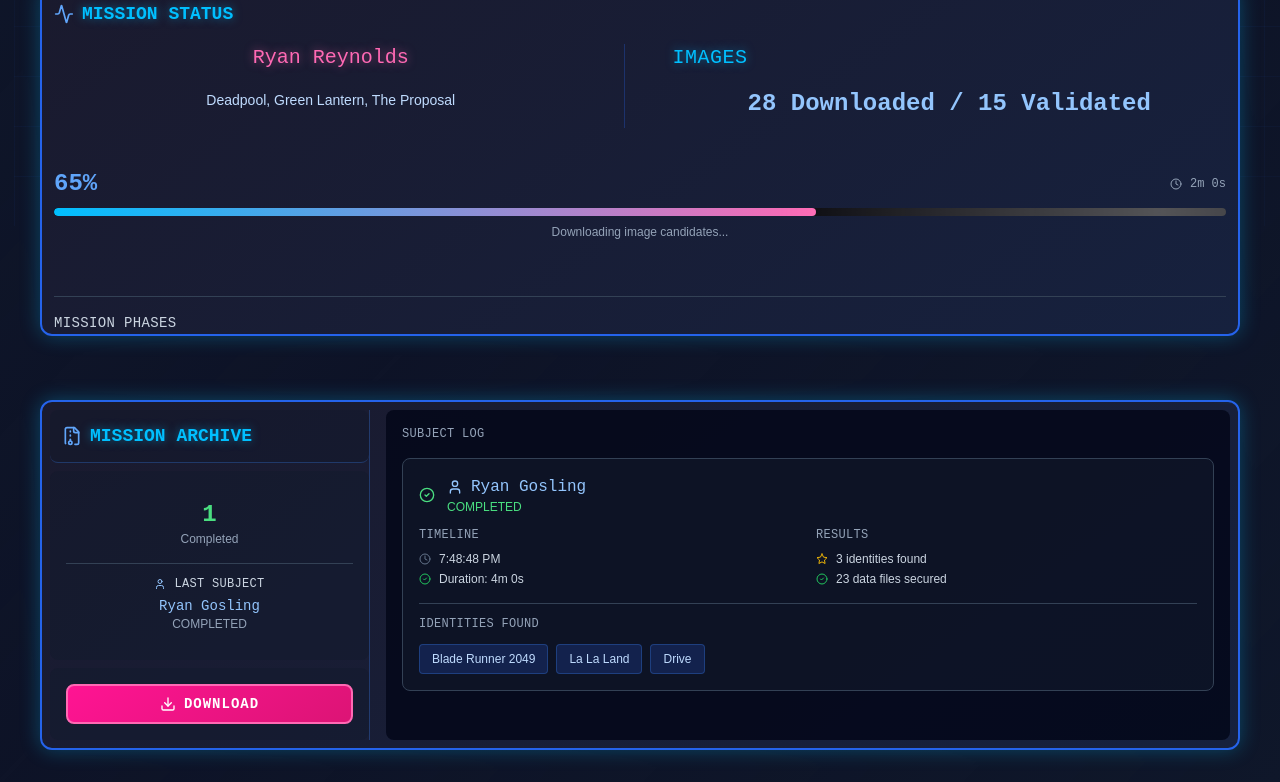
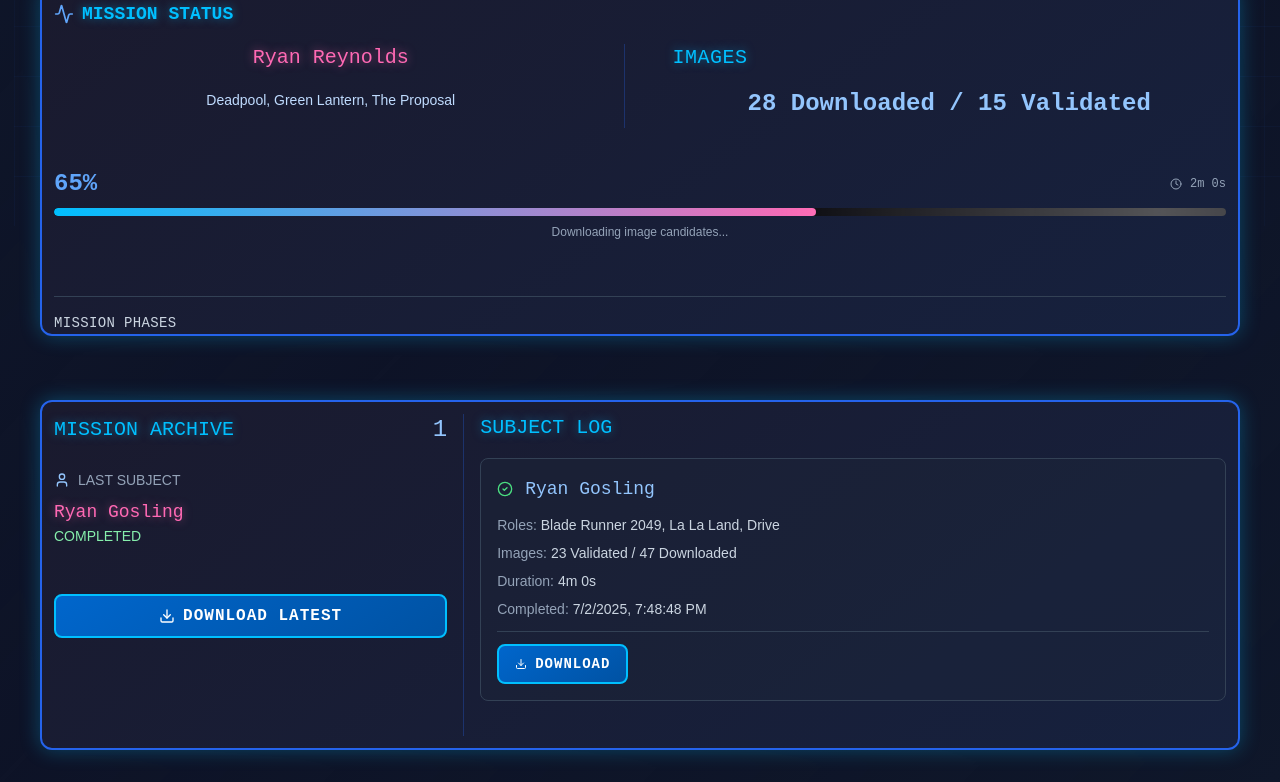
Before and after one commit to Esilos92/print-prep-node, a Next.js app in the folder dashboard/: page / in a window 1280 px wide. Shown: the part 588-1370 px from the top of the page. Built offline with nearby package versions, Linux system fonts and the light colour scheme.

Commit message:
Update JobHistory.tsx

```diff
--- a/dashboard/src/components/JobHistory.tsx
+++ b/dashboard/src/components/JobHistory.tsx
@@ -45,11 +45,11 @@ export default function JobHistory({ jobs }: JobHistoryProps) {
   const getStatusColor = (status: string) => {
     switch (status) {
       case 'completed':
-        return 'text-green-400';
+        return 'text-green-300';
       case 'error':
         return 'text-red-400';
       case 'running':
-        return 'text-blue-400';
+        return 'text-yellow-300';
       default:
         return 'text-slate-400';
     }
@@ -63,183 +63,126 @@ export default function JobHistory({ jobs }: JobHistoryProps) {
     return minutes > 0 ? `${minutes}m ${seconds}s` : `${seconds}s`;
   };
 
+  const completedCount = jobs.filter(j => j.status === 'completed').length;
+  const lastJob = jobs.length > 0 ? jobs[0] : null;
+
   return (
     <div className="cyber-panel">
-      <div className="flex h-full p-2">
+      <div style={{ display: 'flex', flexDirection: 'row', height: '100%', padding: '12px' }}>
 
-        {/* Left Section - Header & Summary */}
-        <div className="w-80 flex flex-col border-r border-blue-500/30 mr-2">
-          {/* Header */}
-          <div className="flex items-center justify-between p-3 border-b border-blue-500/30 flex-shrink-0 bg-slate-900/30 rounded-lg mb-2">
-            <div className="flex items-center gap-2">
-              <FileArchive className="w-5 h-5 text-blue-400" />
-              <h3 className="text-lg font-cyber font-bold text-glow-blue">
-                MISSION ARCHIVE
-              </h3>
+        {/* LEFT COLUMN - 35% */}
+        <div style={{ width: '35%', paddingRight: '16px', borderRight: '1px solid rgba(37, 99, 235, 0.3)' }}>
+
+          {/* Mission Archive Header + Completed Count on same line */}
+          <div className="flex items-center justify-between">
+            <span className="font-cyber text-xl text-glow-blue">MISSION ARCHIVE</span>
+            <span className="font-cyber text-2xl text-blue-300">{completedCount}</span>
+          </div>
+
+          <br />
+
+          {/* Last Subject Section */}
+          <div>
+            <div className="flex items-center gap-2 mb-2">
+              <User className="w-4 h-4 text-blue-300" />
+              <span className="text-sm font-ui text-slate-400">LAST SUBJECT</span>
+            </div>
+            <div className="font-cyber text-lg text-glow-pink">
+              {lastJob ? lastJob.celebrity : 'None'}
+            </div>
+            <div className={`text-sm font-ui ${getStatusColor(lastJob?.status || 'idle')}`}>
+              {lastJob ? lastJob.status.toUpperCase() : 'IDLE'}
             </div>
           </div>
 
-          {/* Summary Stats */}
-          <div className="flex-1 flex flex-col justify-center p-4 bg-slate-900/30 rounded-lg mb-2">
-            <div className="space-y-4">
-              {/* Mission Stats */}
-              <div className="text-center">
-                <div className="text-2xl font-cyber font-bold text-green-400">
-                  {jobs.filter(j => j.status === 'completed').length}
-                </div>
-                <div className="text-xs text-slate-400 font-ui">Completed</div>
-              </div>
-
-              {/* Last Processed Celebrity */}
-              {jobs.length > 0 && (
-                <div className="text-center pt-3 border-t border-slate-700 space-y-3">
-                  <div>
-                    <div className="flex items-center justify-center gap-2 mb-1">
-                      <User className="w-3 h-3 text-blue-300" />
-                      <span className="text-xs font-cyber text-slate-300 tracking-wide">LAST SUBJECT</span>
-                    </div>
-                    <div className="text-sm font-cyber text-blue-300">{jobs[0].celebrity}</div>
-                    <div className="text-xs text-slate-400 font-ui">{jobs[0].status.toUpperCase()}</div>
-                  </div>
-                </div>
-              )}
-
-              {jobs.length === 0 && (
-                <div className="text-center pt-3 border-t border-slate-700">
-                  <div className="w-12 h-12 bg-slate-800/50 rounded-full flex items-center justify-center mx-auto mb-2">
-                    <Calendar className="w-6 h-6 text-slate-600" />
-                  </div>
-                  <p className="text-xs text-slate-500 font-ui">
-                    No battle data logged
-                  </p>
-                </div>
-              )}
-            </div>
-          </div>
+          <br />
+          <br />
 
           {/* Download Button */}
-          {jobs.length > 0 && jobs[0].status === 'completed' && jobs[0].downloadLink && (
-            <div className="p-4 bg-slate-900/30 rounded-lg">
+          {lastJob && lastJob.status === 'completed' && lastJob.downloadLink && (
             <motion.button
-                whileHover={{ scale: 1.05 }}
-                whileTap={{ scale: 0.95 }}
-                className="cyber-button pink text-sm px-4 py-2 flex items-center gap-2 w-full justify-center"
-                onClick={() => window.open(jobs[0].downloadLink, '_blank')}
+              whileHover={{ scale: 1.02 }}
+              whileTap={{ scale: 0.98 }}
+              className="cyber-button w-full flex items-center justify-center gap-2"
+              onClick={() => window.open(lastJob.downloadLink, '_blank')}
             >
               <Download className="w-4 h-4" />
-                <span>Download</span>
+              <span>Download Latest</span>
             </motion.button>
-            </div>
           )}
         </div>
 
-        {/* Right Section - Subject Log */}
-        <div className="flex-1 flex flex-col ml-2">
+        {/* RIGHT COLUMN - 65% */}
+        <div style={{ width: '65%', paddingLeft: '16px' }}>
+
+          <h3 className="font-cyber text-xl text-glow-blue mb-4">SUBJECT LOG</h3>
+
+          {/* Scrollable Job Cards */}
+          <div className="h-full overflow-y-auto space-y-4">
             {jobs.length === 0 ? (
-            <div className="flex-1 flex items-center justify-center text-slate-500 font-ui text-sm bg-slate-950/80 rounded-lg">
-              Completed missions will appear here
+              <div className="flex items-center justify-center h-32 text-slate-500 font-ui">
+                No missions logged
               </div>
             ) : (
-            <div className="flex-1 overflow-y-auto p-4 bg-slate-950/80 rounded-lg">
-              <h4 className="text-xs font-cyber text-slate-400 mb-4 tracking-wide">SUBJECT LOG</h4>
-              <div className="space-y-4">
-                {jobs.map((job, index) => (
+              jobs.map((job, index) => (
                 <motion.div
                   key={job.id}
                   initial={{ opacity: 0, y: 10 }}
                   animate={{ opacity: 1, y: 0 }}
                   transition={{ delay: index * 0.1 }}
-                    className="bg-slate-800/30 border border-slate-700 rounded-lg p-4 hover:border-blue-500/50 transition-all duration-300 hover:bg-slate-800/50"
+                  className="bg-slate-800/30 border border-slate-700 rounded-lg p-4"
                 >
-                    {/* Subject Header */}
+                  {/* Celebrity Name + Status Icon on same line */}
                   <div className="flex items-center gap-3 mb-3">
                     {getStatusIcon(job.status)}
-                      <div className="flex-1">
-                        <div className="flex items-center gap-2">
-                          <User className="w-4 h-4 text-blue-300 flex-shrink-0" />
-                          <h4 className="font-cyber text-base text-blue-300">
-                            {job.celebrity}
-                          </h4>
-                        </div>
-                        <p className={`text-xs font-ui ${getStatusColor(job.status)}`}>
-                          {job.status.toUpperCase()}
-                        </p>
-                      </div>
+                    <h4 className="font-cyber text-lg text-blue-300">{job.celebrity}</h4>
                   </div>
 
-                    {/* Timeline & Results */}
-                    <div className="grid grid-cols-2 gap-4 mb-4">
-                      <div>
-                        <h5 className="text-slate-400 text-xs font-cyber tracking-wide mb-2">TIMELINE</h5>
-                        <div className="space-y-1">
-                          {job.startTime && (
-                            <div className="flex items-center gap-2 text-xs">
-                              <Clock className="w-3 h-3 text-slate-500 flex-shrink-0" />
-                              <span className="text-slate-300 font-ui">
-                                {job.startTime.toLocaleTimeString()}
-                              </span>
+                  {/* Job Details */}
+                  <div className="space-y-2">
+                    {job.roles && (
+                      <div className="text-sm font-ui text-slate-300">
+                        <span className="text-slate-400">Roles:</span> {job.roles.join(', ')}
                       </div>
                     )}
-                          {job.endTime && (
-                            <div className="flex items-center gap-2 text-xs">
-                              <CheckCircle2 className="w-3 h-3 text-green-500 flex-shrink-0" />
-                              <span className="text-slate-300 font-ui">
-                                Duration: {formatDuration(job.startTime, job.endTime)}
-                              </span>
+
+                    {(job.imagesProcessed || job.imagesValidated) && (
+                      <div className="text-sm font-ui text-slate-300">
+                        <span className="text-slate-400">Images:</span> {job.imagesValidated || 0} Validated / {job.imagesProcessed || 0} Downloaded
+                      </div>
+                    )}
+
+                    {job.startTime && job.endTime && (
+                      <div className="text-sm font-ui text-slate-300">
+                        <span className="text-slate-400">Duration:</span> {formatDuration(job.startTime, job.endTime)}
+                      </div>
+                    )}
+
+                    {job.startTime && (
+                      <div className="text-sm font-ui text-slate-300">
+                        <span className="text-slate-400">Completed:</span> {job.startTime.toLocaleString()}
                       </div>
                     )}
                   </div>
-                      </div>
 
-                      <div>
-                        <h5 className="text-slate-400 text-xs font-cyber tracking-wide mb-2">RESULTS</h5>
-                        <div className="space-y-1">
-                          {job.roles && (
-                            <div className="flex items-center gap-2 text-xs">
-                              <Star className="w-3 h-3 text-yellow-500 flex-shrink-0" />
-                              <span className="text-slate-300 font-ui">
-                                {job.roles.length} identities found
-                              </span>
-                            </div>
-                          )}
-                          {job.imagesValidated && (
-                            <div className="flex items-center gap-2 text-xs">
-                              <CheckCircle2 className="w-3 h-3 text-green-500 flex-shrink-0" />
-                              <span className="text-slate-300 font-ui">
-                                {job.imagesValidated} data files secured
-                              </span>
-                            </div>
-                          )}
-                        </div>
-                      </div>
-                    </div>
-
-                    {/* Discovered Roles */}
-                    {job.roles && job.roles.length > 0 && (
-                      <div className="pt-3 border-t border-slate-700">
-                        <h5 className="text-slate-400 text-xs mb-3 font-cyber tracking-wide">
-                          IDENTITIES FOUND
-                        </h5>
-                        <div className="flex flex-wrap gap-2">
-                          {job.roles.map((role, roleIndex) => (
-                            <motion.span
-                              key={role}
-                              initial={{ opacity: 0, scale: 0.8 }}
-                              animate={{ opacity: 1, scale: 1 }}
-                              transition={{ delay: roleIndex * 0.1 }}
-                              className="text-xs bg-blue-900/40 text-blue-200 px-3 py-1.5 rounded border border-blue-500/30 font-ui"
+                  {/* Download Button for individual job */}
+                  {job.status === 'completed' && job.downloadLink && (
+                    <div className="mt-3 pt-3 border-t border-slate-700">
+                      <motion.button
+                        whileHover={{ scale: 1.02 }}
+                        whileTap={{ scale: 0.98 }}
+                        className="cyber-button text-sm px-4 py-2 flex items-center gap-2"
+                        onClick={() => window.open(job.downloadLink, '_blank')}
                       >
-                              {role}
-                            </motion.span>
-                          ))}
-                        </div>
+                        <Download className="w-3 h-3" />
+                        <span>Download</span>
+                      </motion.button>
                     </div>
                   )}
                 </motion.div>
-                ))}
+              ))
+            )}
           </div>
-            </div>
-          )}
         </div>
       </div>
     </div>
```
Lines whose indentation alone changed are shown as unchanged.
